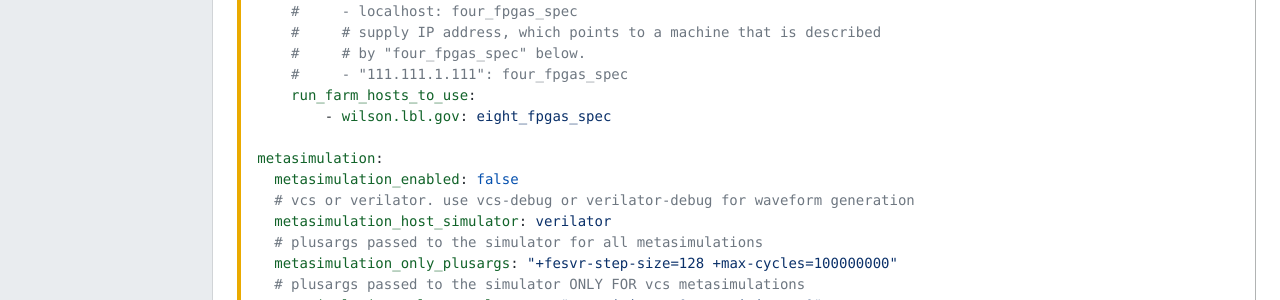
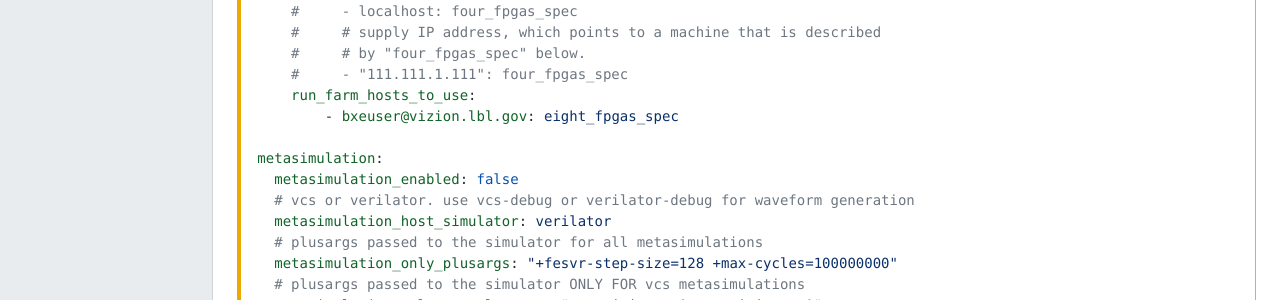
Before and after one commit to lbnlbxe/lbnlbxe.github.io, a Jekyll site: the page built from pages/docs/default-sim.md, in a window 1280 px wide and 900 px high, scrolled down 952 px. Shown: the part 152-452 px from the top of the window. Built offline with Jekyll 4.4.1, drawn with Linux system fonts in a browser that asks for light colours; nearby versions of some CDN libraries.

Commit message:
Corrected default simulation in `config_runtime.yaml`

```diff
--- a/pages/docs/default-sim.md
+++ b/pages/docs/default-sim.md
@@ -65,7 +65,7 @@ run_farm:
     #     # by "four_fpgas_spec" below.
     #     - "111.111.1.111": four_fpgas_spec
     run_farm_hosts_to_use:
-        - wilson.lbl.gov: eight_fpgas_spec
+        - bxeuser@vizion.lbl.gov: eight_fpgas_spec
 
 metasimulation:
   metasimulation_enabled: false
```
